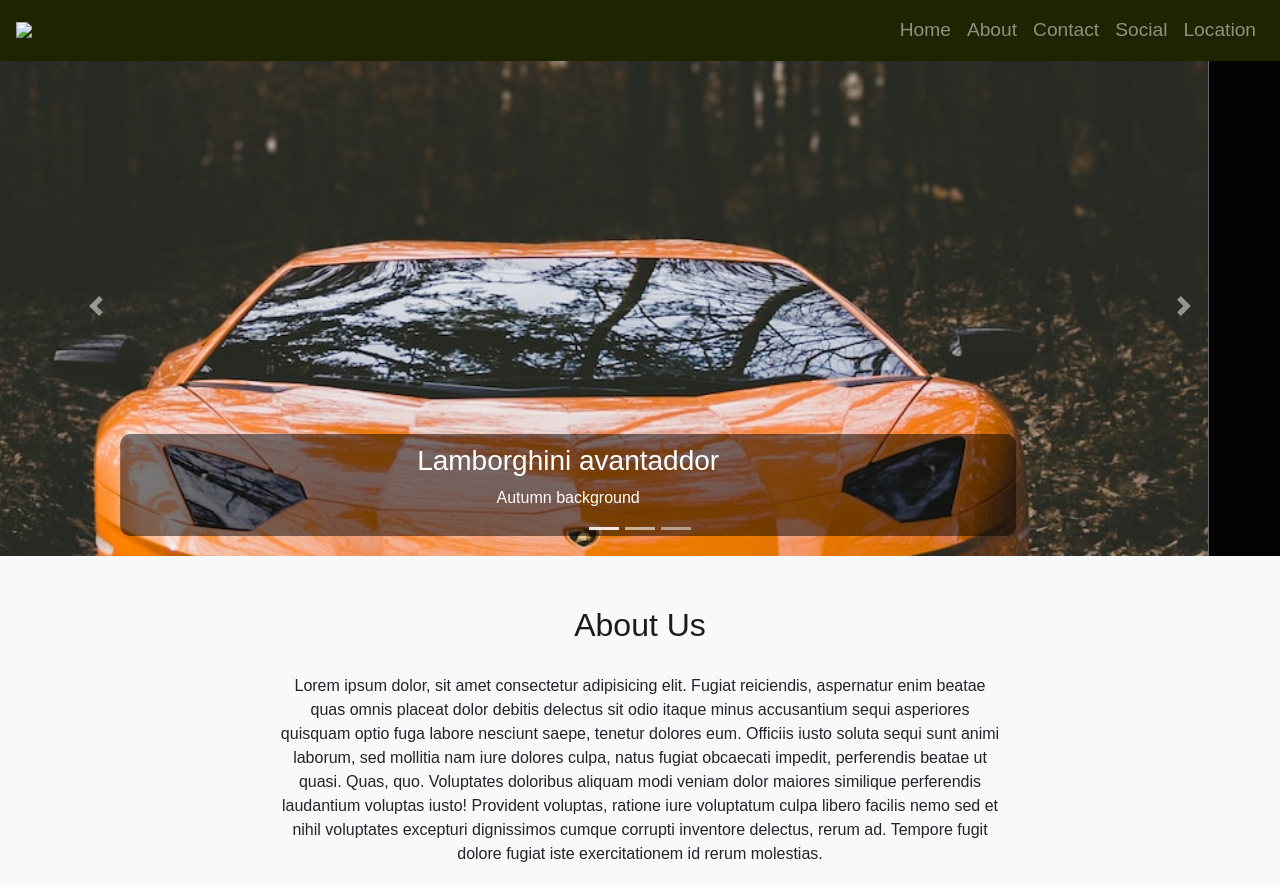
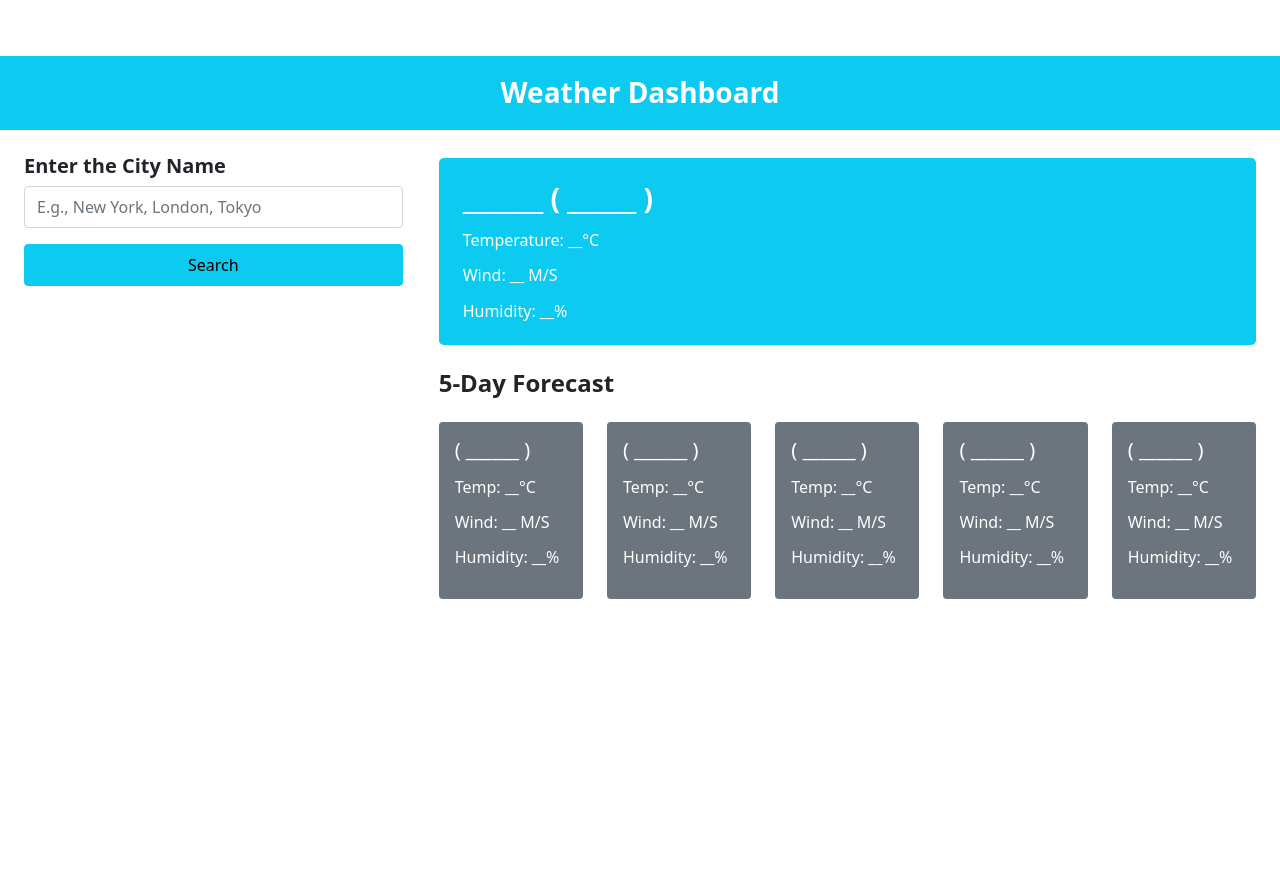
Before and after one commit to Rudra-006/IKIGAI, a plain HTML site: page index.html in a window 1280 px wide. Shown: the top 885 px of the page. After the commit the page ends 800 px from the top, so only its background shows below. Drawn offline with nearby package versions, Linux system fonts and the light colour scheme.

Commit message:
Update index.html

```diff
--- a/index.html
+++ b/index.html
@@ -1,129 +1,91 @@
 <!DOCTYPE html>
-<html lang="en">
-
+<html lang="en" dir="ltr">
   <head>
-    <meta charset="UTF-8">
-    <meta name="viewport" content="width=device-width, initial-scale=1, shrink-to-fit=no">
-    <title>Exam Website</title>
-    <link rel="stylesheet" href="https://stackpath.bootstrapcdn.com/bootstrap/4.3.1/css/bootstrap.min.css">
-    <link rel="stylesheet" href="./style.css">
+    <meta charset="utf-8">
+    <title>Weather App Project</title>
+    <link rel="stylesheet" href="style.css">
+    <meta name="viewport" content="width=device-width, initial-scale=1.0">
+    <link rel="stylesheet" href="https://cdn.jsdelivr.net/npm/bootstrap@5.1.3/dist/css/bootstrap.min.css">
+    <script src="script.js" defer></script>
   </head>
-
   <body>
-    <header class="header">
-        <nav class="navbar navbar-expand-md navbar-dark fixed-top mb-3">
-            <img class="navbar-logo" src="/logo.jpg" >
-            <button class="navbar-toggler" type="button" data-toggle="collapse" data-target="#navbarNav" aria-controls="navbarNav" aria-expanded="false" aria-label="Toggle navigation">
-                <span class="navbar-toggler-icon"></span>
-            </button>
-            <div class="collapse navbar-collapse" id="navbarNav">
-                <ul class="navbar-nav ml-auto">
-                    <li class="nav-item"><a class="nav-link" href="#slider">Home</a></li>
-                    <li class="nav-item"><a class="nav-link" href="#about">About</a></li>
-                    <li class="nav-item"><a class="nav-link" href="#contact">Contact</a></li>
-                    <li class="nav-item"><a class="nav-link" href="#social">Social</a></li>
-                    <li class="nav-item"><a class="nav-link" href="#location">Location</a></li>
-                </ul>
+    <header class="bg-info text-center py-3">
+      <h1 class="fw-bold h3 text-white my-1">Weather Dashboard</h1>
+    </header>
+    <div class="container-fluid my-4 weather-data">
+      <div class="row">
+        <div class="col-xxl-3 col-md-4 px-lg-4">
+          <h5 class="fw-bold">Enter the City Name</h5>
+          <input type="text" id="city-input" class="py-2 form-control" placeholder="E.g., New York, London, Tokyo">
+          <button id="search-btn" class="btn btn-info py-2 w-100 mt-3 mb-2">Search</button>
         </div>
-        </nav>
-    </header>
-
-    <section id="slider">
-        <div id="carouselExampleIndicators" class="carousel slide" data-ride="carousel">
-            <ol class="carousel-indicators">
-                <li data-target="#carouselExampleIndicators" data-slide-to="0" class="active"></li>
-                <li data-target="#carouselExampleIndicators" data-slide-to="1"></li>
-                <li data-target="#carouselExampleIndicators" data-slide-to="2"></li>
-            </ol>
-            <div class="carousel-inner">
-                <div class="carousel-item active">
-                    <img src="images/photo-1525609004556-c46c7d6cf023.avif" class="d-block w-100" alt="...">
-                    <div class="carousel-caption d-none d-md-block">
-                        <h3>Lamborghini avantaddor</h3>
-                        <p>Autumn background</p>
-                    </div>
-                </div>
-                <div class="carousel-item">
-                    <img src="images/black_car.jpg" class="d-block w-100" alt="...">
-                    <div class="carousel-caption d-none d-md-block">
-                        <h3>Lamborghini</h3>
-                        <p>Dark lighting</p>
-                    </div>
-                </div>
-                <div class="carousel-item">
-                    <img src="images/2023-chevrolet-corvette-z06-13.jpg" class="d-block w-100" alt="...">
-                    <div class="carousel-caption d-none d-md-block">
-                        <h3>chevrolet corvette</h3>
-                        <p>Tail shot</p>
+        <div class="col-xxl-9 col-md-8 mt-md-1 mt-4 pe-lg-4">
+          <div class="current-weather bg-info text-white py-2 px-4 rounded-3">
+            <div class="mt-3 d-flex justify-content-between">
+              <div>
+                <h3 class="fw-bold">_______ ( ______ )</h3>
+                <h6 class="my-3 mt-3">Temperature: __°C</h6>
+                <h6 class="my-3">Wind: __ M/S</h6>
+                <h6 class="my-3">Humidity: __%</h6>
               </div>
           </div>
           </div>
-            <a class="carousel-control-prev" href="#carouselExampleIndicators" role="button" data-slide="prev">
-                <span class="carousel-control-prev-icon" aria-hidden="true"></span>
-                <span class="sr-only">Previous</span>
-            </a>
-            <a class="carousel-control-next" href="#carouselExampleIndicators" role="button" data-slide="next">
-                <span class="carousel-control-next-icon" aria-hidden="true"></span>
-                <span class="sr-only">Next</span>
-            </a>
-        </div>
-    </section>
-
-    <section id="about" class="about-section custom-section">
-        <div class="container ">
-            <div class="row ">
-                <div class="col-lg-8 mx-auto text-center">
-                    <h2 class="section-title ">About Us</h2>
-                    <p>Lorem ipsum dolor, sit amet consectetur adipisicing elit. Fugiat reiciendis, aspernatur enim beatae quas omnis placeat dolor debitis delectus sit odio itaque minus accusantium sequi asperiores quisquam optio fuga labore nesciunt saepe, tenetur dolores eum. Officiis iusto soluta sequi sunt animi laborum, sed mollitia nam iure dolores culpa, natus fugiat obcaecati impedit, perferendis beatae ut quasi. Quas, quo. Voluptates doloribus aliquam modi veniam dolor maiores similique perferendis laudantium voluptas iusto! Provident voluptas, ratione iure voluptatum culpa libero facilis nemo sed et nihil voluptates excepturi dignissimos cumque corrupti inventore delectus, rerum ad. Tempore fugit dolore fugiat iste exercitationem id rerum molestias.</p>
+          <h4 class="fw-bold my-4">5-Day Forecast</h4>
+          <div class="days-forecast row row-cols-1 row-cols-sm-2 row-cols-lg-4 row-cols-xl-5 justify-content-between">
+            <div class="col mb-3">
+              <div class="card border-0 bg-secondary text-white">
+                <div class="card-body p-3 text-white">
+                  <h5 class="card-title fw-semibold">( ______ )</h5>
+                  <h6 class="card-text my-3 mt-3">Temp: __°C</h6>
+                  <h6 class="card-text my-3">Wind: __ M/S</h6>
+                  <h6 class="card-text my-3">Humidity: __%</h6>
                 </div>
               </div>
             </div>
-    </section>
-
-    <section id="contact" class="contact-section custom-section">
-        <div class="container ">
-            <div class="row">
-                <div class="col-lg-8 mx-auto text-center">
-                    <h2 class="section-title">Contact Us</h2>
-                    <p>Lorem ipsum dolor sit, amet consectetur adipisicing elit. Veniam officiis incidunt totam possimus inventore voluptate nulla dolorem quos doloribus ab ea repudiandae sint sit quis dicta nihil dolor voluptates perferendis magni laborum, et corrupti! Id debitis quia ad quidem alias beatae atque aspernatur minus. Sequi, labore! Inventore ex in tenetur architecto minima, placeat provident ipsum illo eveniet consequatur unde aspernatur eligendi quia enim ducimus iste quod consequuntur nostrum hic. Animi quia voluptatibus laudantium, ratione repellendus magni voluptatem exercitationem, asperiores perspiciatis similique reiciendis voluptates cum repellat. Qui cum enim architecto asperiores esse tempore. Pariatur quia minima accusantium nemo amet quo error iusto facilis, perferendis ipsa sit nostrum nobis recusandae doloribus consectetur inventore molestias, fugit voluptate delectus a provident alias, itaque dolor nam? Quas, ducimus iusto nemo deleniti facere unde quis quibusdam molestiae praesentium distinctio hic beatae? Sint tenetur magnam iure, dolore molestiae rem placeat minima temporibus in, commodi aut facilis voluptatem?</p>
+            <div class="col mb-3">
+              <div class="card border-0 bg-secondary text-white">
+                <div class="card-body p-3 text-white">
+                  <h5 class="card-title fw-semibold">( ______ )</h5>
+                  <h6 class="card-text my-3 mt-3">Temp: __°C</h6>
+                  <h6 class="card-text my-3">Wind: __ M/S</h6>
+                  <h6 class="card-text my-3">Humidity: __%</h6>
                 </div>
               </div>
             </div>
-    </section>
-
-    <section id="social" class="social-section custom-section">
-        <div class="container">
-            <div class="row">
-                <div class="col-lg-8 mx-auto text-center">
-                    <h2 class="section-title ">Follow Us</h2>
-                    <p>Lorem ipsum dolor sit amet consectetur adipisicing elit. Aperiam aspernatur sint quos temporibus sequi? Mollitia ullam inventore iure at! Voluptatem assumenda iusto tenetur labore iste autem ea earum quam aliquam, laboriosam sequi officiis, adipisci culpa optio debitis numquam necessitatibus rerum fugit a? Architecto tempora totam eum nostrum animi vel nesciunt adipisci unde iste hic, aspernatur error soluta amet facere quam ea repudiandae sunt? Esse veritatis vero consequatur sequi sunt illum, voluptatibus, sint eum eveniet recusandae doloribus natus totam dolore nam deserunt! Nesciunt maiores perferendis consequatur earum, fugit praesentium modi delectus laboriosam excepturi ducimus nulla corporis similique sapiente maxime voluptas sint nihil eveniet officia harum provident voluptates. Laborum et fugit animi nisi eveniet, rerum cupiditate quam sapiente dolores, natus sint eos reiciendis incidunt vel. Animi numquam vitae sapiente rerum quibusdam exercitationem blanditiis nam nesciunt nulla inventore. Nisi veritatis laboriosam omnis reprehenderit magnam, laudantium reiciendis odio sit corporis corrupti, cum commodi maiores.</p>
+            <div class="col mb-3">
+              <div class="card border-0 bg-secondary text-white">
+                <div class="card-body p-3 text-white">
+                  <h5 class="card-title fw-semibold">( ______ )</h5>
+                  <h6 class="card-text my-3 mt-3">Temp: __°C</h6>
+                  <h6 class="card-text my-3">Wind: __ M/S</h6>
+                  <h6 class="card-text my-3">Humidity: __%</h6>
                 </div>
               </div>
             </div>
-    </section>
-
-    <section id="location" class="location-section custom-section">
-        <div class="container ">
-            <div class="row">
-                <div class="col-lg-8 mx-auto text-center">
-                    <h2 class="section-title ">Our Location</h2>
-                    <div style="width: 100%"><iframe width="100%" height="500" frameborder="0" scrolling="no" marginheight="0" marginwidth="0" src="https://maps.google.com/maps?width=100%25&amp;height=600&amp;hl=en&amp;q=Gla%20University+(My%20Business%20Name)&amp;t=&amp;z=14&amp;ie=UTF8&amp;iwloc=B&amp;output=embed"></iframe></div>
-
+            <div class="col mb-3">
+              <div class="card border-0 bg-secondary text-white">
+                <div class="card-body p-3 text-white">
+                  <h5 class="card-title fw-semibold">( ______ )</h5>
+                  <h6 class="card-text my-3 mt-3">Temp: __°C</h6>
+                  <h6 class="card-text my-3">Wind: __ M/S</h6>
+                  <h6 class="card-text my-3">Humidity: __%</h6>
+                </div>
+              </div>
+            </div>
+            <div class="col mb-3">
+              <div class="card border-0 bg-secondary text-white">
+                <div class="card-body p-3 text-white">
+                  <h5 class="card-title fw-semibold">( ______ )</h5>
+                  <h6 class="card-text my-3 mt-3">Temp: __°C</h6>
+                  <h6 class="card-text my-3">Wind: __ M/S</h6>
+                  <h6 class="card-text my-3">Humidity: __%</h6>
                 </div>
               </div>
             </div>
           </div>
-    </section>
-
-    <div class="bg-dark p-2 mt-1 text-white text-center mb-3">
-        <p class="lead ">This website is subjected to copyright @R2024</p>
+        </div>
+      </div>
     </div>
 
-
-    <script src="https://code.jquery.com/jquery-3.3.1.slim.min.js"></script>
-    <script src="https://cdnjs.cloudflare.com/ajax/libs/popper.js/1.14.7/umd/popper.min.js"></script>
-    <script src="https://stackpath.bootstrapcdn.com/bootstrap/4.3.1/js/bootstrap.min.js"></script>
   </body>
-
 </html>
-<!-- footer -->
```
Lines whose indentation alone changed are shown as unchanged.
